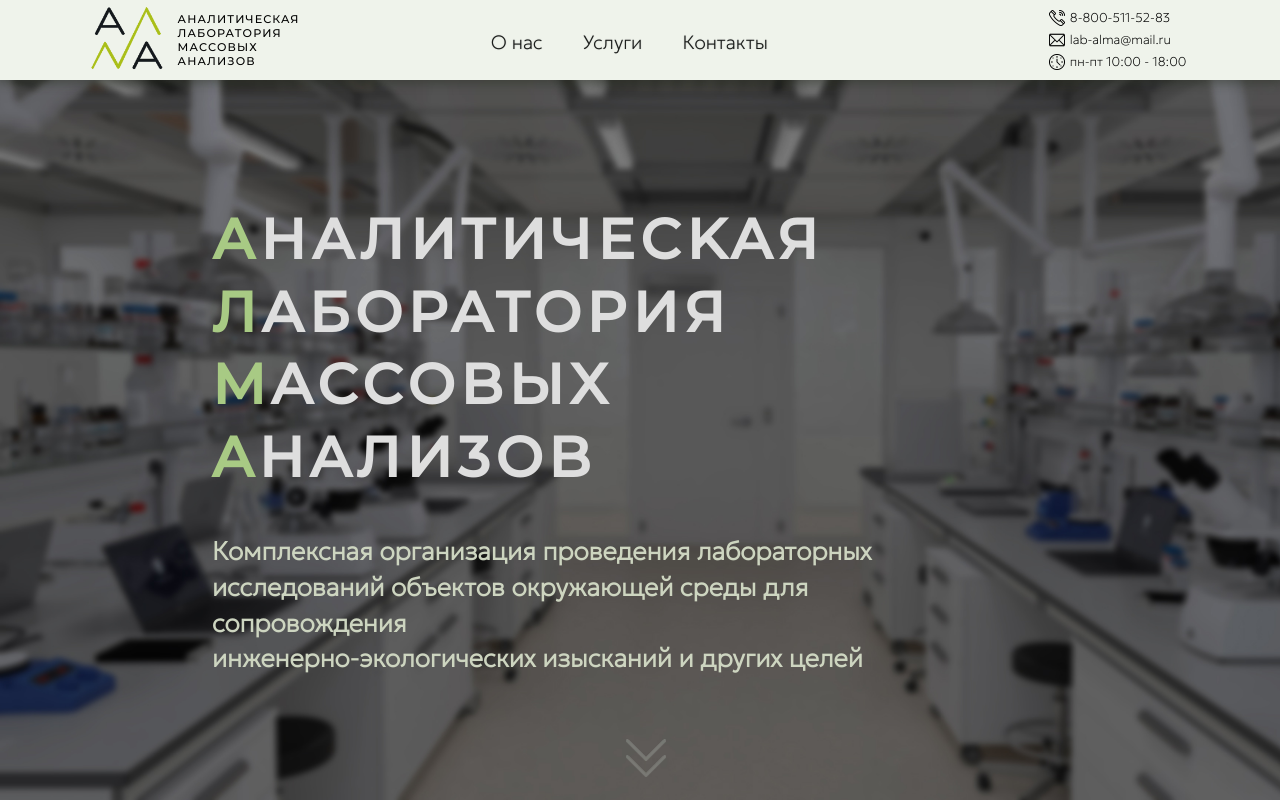
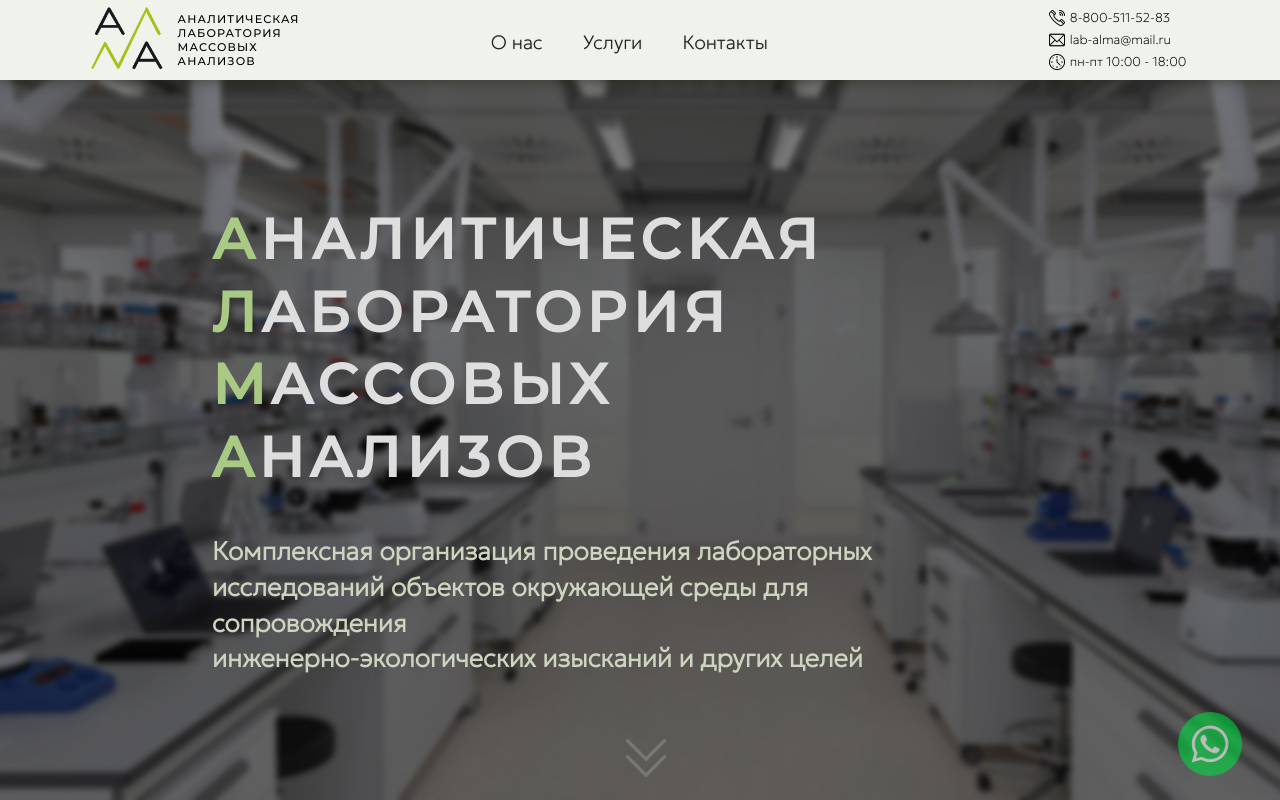
Before and after one commit to drakofm/ALMA, a plain HTML site: page index.html in a window 1280 px wide. Shown: the top 800 px of the page. Drawn offline with Linux system fonts and the light colour scheme.

Commit message:
added fixed whatsapp button

```diff
--- a/index.html
+++ b/index.html
@@ -42,6 +42,9 @@
     </header>
 
     <main>
+
+      <a id="wa-fixed-button" href="https://wa.me/+78005115283" target="_blank"><img src="./icon_whatsapp_colored.png" alt="WhatsApp" /></a>
+
       <section id="welcome">
         <div id="welcome__content">
           <h1>
--- a/styles.css
+++ b/styles.css
@@ -126,6 +126,21 @@ header {
 
 .header__infospan a:hover {
   text-shadow: 0 0 3px #838f6ea4;
+}
+
+/* ___________________________________________________ */
+
+#wa-fixed-button {
+  position: fixed;
+  right: 3vw;
+  bottom: 3vh;
+  height: max(min(8vw, 8vh), 48px);
+  z-index: 9999;
+}
+
+#wa-fixed-button > img {
+  height: 100%;
+  opacity: 0.6;
 }
 
 /* ___________________________________________________ */
```
Also changed, not shown: icon_whatsapp_colored.png (added).
